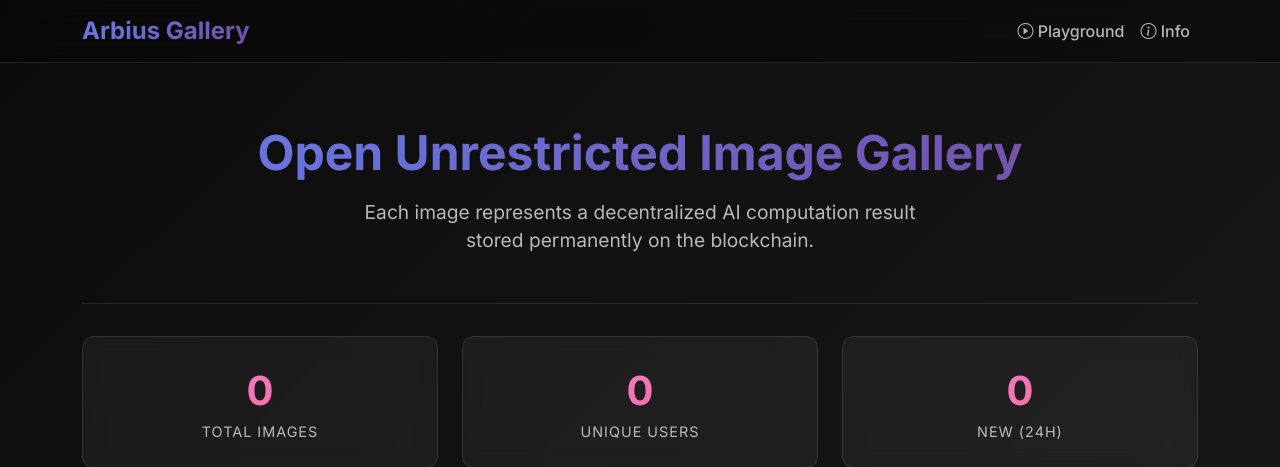
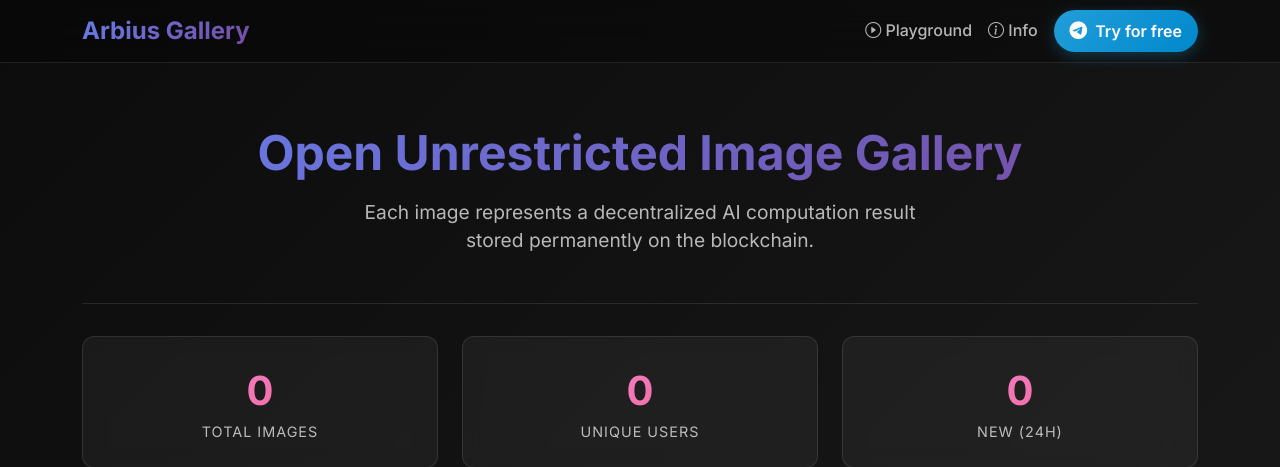
Before and after one commit to svdl1185/arbius_gallery, a Django app: page /gallery/ in a window 1280 px wide. Shown: the top 467 px of the page. Run offline with Django 5.2, Linux system fonts and the light colour scheme; data that the repository does not hold is empty.

Commit message:
Add stylish Telegram bot button to navbar with 'Try for free' CTA

```diff
--- a/gallery/templates/gallery/base.html
+++ b/gallery/templates/gallery/base.html
@@ -290,6 +290,31 @@
             color: #667eea;
         }
 
+        .telegram-btn {
+            background: linear-gradient(135deg, #229ED9 0%, #0088cc 100%) !important;
+            border: none !important;
+            color: white !important;
+            font-weight: 600 !important;
+            padding: 8px 16px !important;
+            border-radius: 25px !important;
+            transition: all 0.3s ease !important;
+            text-decoration: none !important;
+            display: inline-flex !important;
+            align-items: center !important;
+            gap: 8px !important;
+            box-shadow: 0 4px 15px rgba(34, 158, 217, 0.3) !important;
+        }
+
+        .telegram-btn:hover {
+            transform: translateY(-2px) !important;
+            box-shadow: 0 6px 20px rgba(34, 158, 217, 0.4) !important;
+            color: white !important;
+        }
+
+        .telegram-btn i {
+            font-size: 1.1rem;
+        }
+
         @media (max-width: 768px) {
             .hero-title {
                 font-size: 2rem;
@@ -326,6 +351,11 @@
                             <i class="bi bi-info-circle"></i> Info
                         </a>
                     </li>
+                    <li class="nav-item ms-2">
+                        <a class="telegram-btn" href="https://t.me/+jILwOBI70xsxYTM9" target="_blank">
+                            <i class="bi bi-telegram"></i> Try for free
+                        </a>
+                    </li>
                 </ul>
             </div>
         </div>
```
